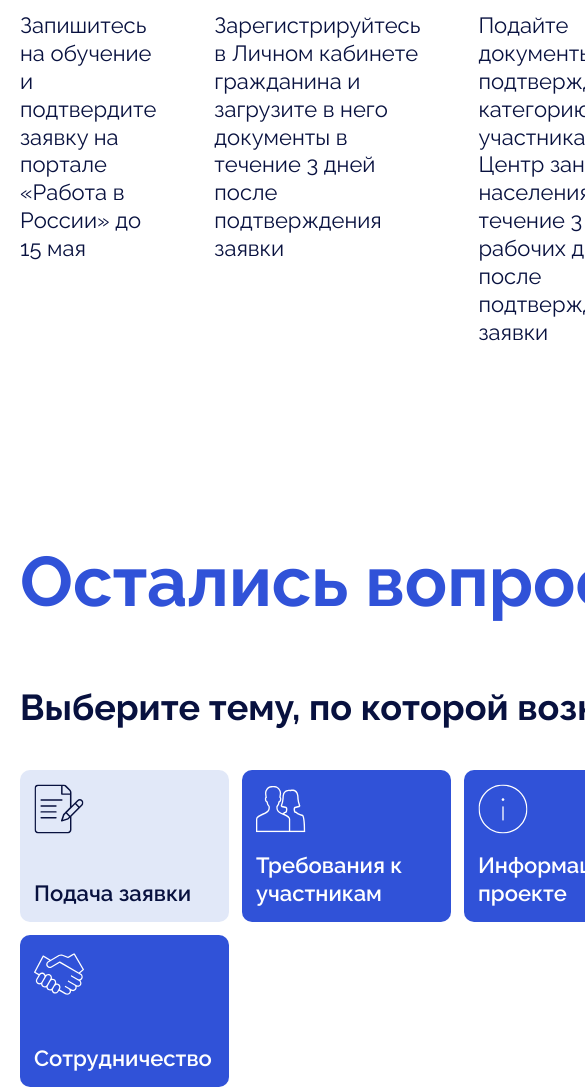
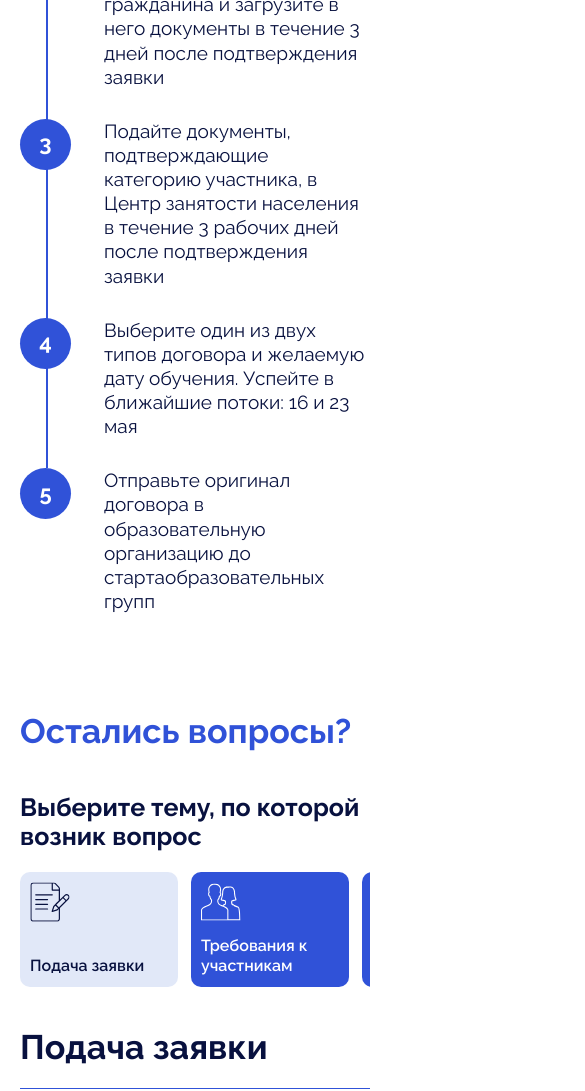
Before and after one commit to ProjectOnGitHub/smile-tech, a website built with webpack: page src/index.html in a window 390 px wide. Shown: the part 450-1541 px from the top of the page, 585 px wide, since content can reach past the window. Built offline with nearby package versions, Linux system fonts and the light colour scheme.

Commit message:
style: add style for mobile

```diff
--- a/src/index.html
+++ b/src/index.html
@@ -56,6 +56,7 @@
         id="themes">
         <h2 class="section__title questions__title">Остались вопросы?</h2>
         <p class="questions__text">Выберите тему, по которой возник вопрос</p>
+        <div class="slider">
           <ul class="questions__list">
             <li class="questions__list-item questions__list-item_active">
               <svg class="questions__icon">
@@ -94,6 +95,7 @@
               <p class="questions__list-text">Сотрудничество</p>
             </li>
           </ul>
+        </div>
         <article class="questions-info">
           <h3 class="questions__subtitle">Подача заявки</h3>
           <ul class="questions-info__list">
--- a/src/index.scss
+++ b/src/index.scss
@@ -17,6 +17,11 @@ html {
   color: $color-black;
   background-color: $color-white;
   font-size: 22px;
+  @media screen and (max-width: $tablet) {
+    padding-top: 83px;
+    padding-bottom: 178px;
+    gap: 97px;
+  }
 }
 .section {
   @include gridable(100%);
@@ -30,22 +35,41 @@ html {
     margin: 0;
     padding-bottom: 60px;
     max-width: 20ch;
+    @media screen and (max-width: $tablet) {
+      font-size: 45px;
+    }
+    @media screen and (max-width: $smartphone) {
+      font-size: 34px;
+      padding-bottom: 55px;
+    }
   }
 }
 .steps {
   &__list {
     position: relative;
-    @include gridable(100%);
+    @include flexible(100%);
     grid-template-columns: repeat(5, 1fr);
-    gap: 58px;
+    flex-wrap: nowrap;
+    gap: 30px;
     @include unmarkedList;
+    @media screen and (max-width: $tablet) {
+      flex-direction: column;
+    }
     &::before {
       content: '';
       position: absolute;
       width: 100%;
       height: 2px;
+      left: 0;
       background-color: $color-blue;
       top: calc(51px / 2);
+      @media screen and (max-width: $tablet) {
+        flex-direction: column;
+        width: 2px;
+        height: 100%;
+        left: calc(51px / 2);
+        top: 0;
+      }
     }
     &-item {
       @include gridable(100%);
@@ -53,6 +77,11 @@ html {
       gap: 20px;
       justify-content: start;
       z-index: 10;
+      @media screen and (max-width: $tablet) {
+        grid-template-rows: max-content;
+        grid-template-columns: min-content 1fr;
+        gap: 33px;
+      }
       &:last-child {
         background-color: $color-white;
       }
@@ -60,9 +89,16 @@ html {
   }
   &__text {
     margin: 0;
+    @media screen and (max-width: $desktop) {
+      font-size: 16px;
+    }
+    @media screen and (max-width: $tablet) {
+      font-size: 19px;
+    }
   }
   &__number {
     @include flexible(51px);
+    font-weight: bold;
     justify-content: center;
     align-items: center;
     height: 51px;
@@ -79,24 +115,40 @@ html {
     line-height: 1.17;
     font-size: 36px;
     padding-bottom: 42px;
+    @media screen and (max-width: $tablet) {
+      font-size: 25px;
+      padding-bottom: 20px;
+    }
+  }
+  &__title {
+    @media screen and (max-width: $smartphone) {
+      padding-bottom: 40px;
+    }
   }
   &__list {
     @include gridable(100%);
     @include unmarkedList;
-    grid-template-columns: repeat(auto-fit, minmax(158px, 209px));
+    grid-template-columns: repeat(6, 1fr);
     gap: 13px;
-    padding-bottom: 130px;
     &-item {
       @include gridable(100%);
       align-content: space-between;
       background-color: $color-blue;
       color: $color-white;
       border-radius: 10px;
+      width: 209px;
       height: 152px;
       font-weight: 600;
       box-sizing: border-box;
       padding: 14px;
       gap: 18px;
+      @media screen and (max-width: $smartphone) {
+        padding: 10px;
+        width: 158px;
+        height: 115px;
+        gap: 10px;
+        font-size: 16px;
+      }
       &_active {
         background-color: $color-gray;
         color: $color-black;
@@ -110,9 +162,21 @@ html {
   &__icon {
     height: 50px;
     width: 50px;
+    @media screen and (max-width: $smartphone) {
+      width: 40px;
+      height: 40px;
+    }
   }
   &-info {
+    padding-top: 130px;
     padding-bottom: 65px;
+    @media screen and (max-width: $tablet) {
+      padding-top: 80px;
+    }
+    @media screen and (max-width: $smartphone) {
+      padding-top: 40px;
+      padding-bottom: 40px;
+    }
     &__list {
       @include unmarkedList;
       &-item {
@@ -125,6 +189,9 @@ html {
         box-sizing: border-box;
         gap: 14px;
         border-top: 1px solid $color-blue;
+        @media screen and (max-width: $tablet) {
+          padding: 20px 0;
+        }
         &:last-child {
           border-bottom: 1px solid $color-blue;
         }
@@ -141,9 +208,15 @@ html {
       @include gridable(100%);
       @include unmarkedList;
       gap: 14px;
+      @media screen and (max-width: $tablet) {
+        gap: 20px;
+      }
       &-item {
         list-style-type: disc;
         margin-left: 17px;
+        @media screen and (max-width: $tablet) {
+          margin-left: 21px;
+        }
         &::marker {
           color: $color-blue;
           width: 10px;
@@ -169,6 +242,10 @@ html {
     font-size: 50px;
     margin: 0;
     padding-bottom: 50px;
+    @media screen and (max-width: $tablet) {
+      font-size: 34px;
+      padding-bottom: 20px;
+    }
   }
   &__link {
     @include defaultLink;
@@ -184,5 +261,13 @@ html {
     max-width: 361px;
     box-sizing: border-box;
     border-radius: 60px;
+    @media screen and (max-width: $smartphone) {
+      font-size: 16px;
+      height: 48px;
+      max-width: 270px;
+    }
+  }
+  .slider {
+    overflow: hidden;
   }
 }
--- a/src/scss/_variables.scss
+++ b/src/scss/_variables.scss
@@ -4,3 +4,7 @@ $color-white: #ffffff;
 $color-gray: #e1e8f8;
 
 $max-width: 1320px;
+
+$desktop: 1200px;
+$tablet: 864px;
+$smartphone: 576px;
```
Lines whose indentation alone changed are shown as unchanged.
